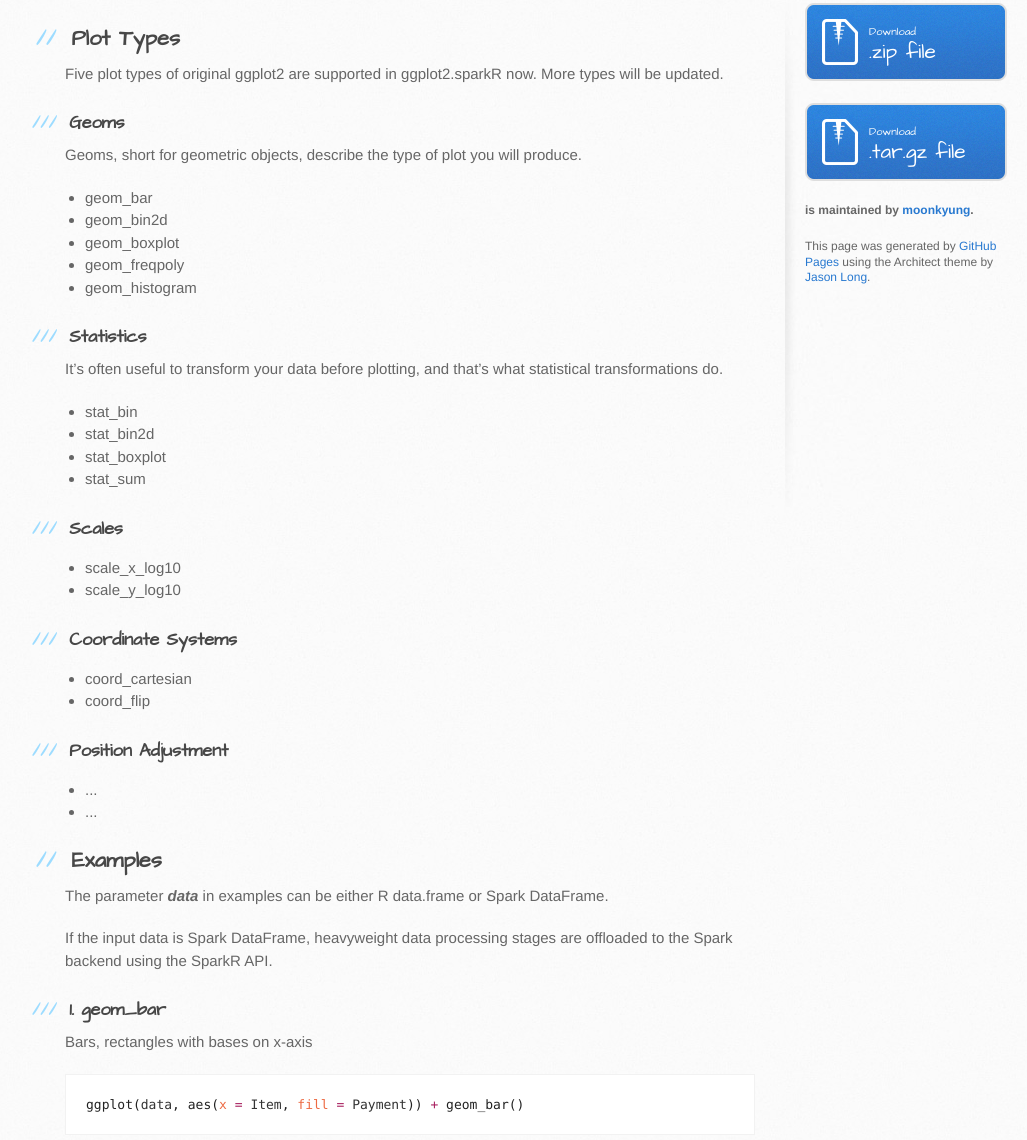
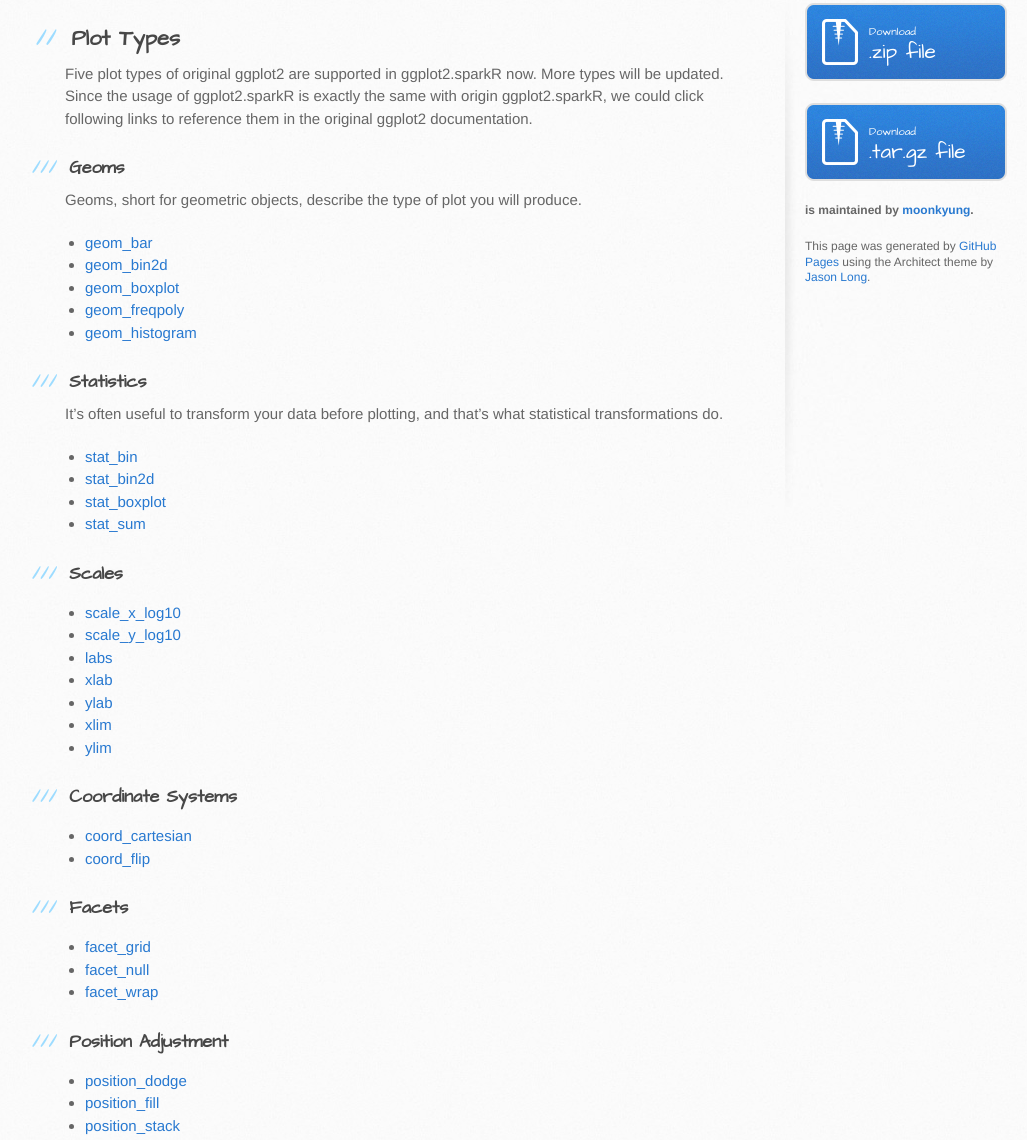
Before and after one commit to moonkyung/Test, a plain HTML site: page index.html in a window 1280 px wide. Shown: the part 195-1335 px from the top of the page, without its empty margins (105-1132 px from the left). Drawn offline with Linux system fonts and the light colour scheme.

Commit message:
Create gh-pages branch via GitHub

```diff
--- a/index.html
+++ b/index.html
@@ -31,7 +31,8 @@
           <h2>
 <a id="plot-types" class="anchor" href="#plot-types" aria-hidden="true"><span class="octicon octicon-link"></span></a>Plot Types</h2>
 
-<p>Five plot types of original ggplot2 are supported in ggplot2.sparkR now. More types will be updated.</p>
+<p>Five plot types of original ggplot2 are supported in ggplot2.sparkR now. More types will be updated.
+Since the usage of ggplot2.sparkR is exactly the same with origin ggplot2.sparkR, we could click following links to reference them in the original ggplot2 documentation.</p>
 
 <h3>
 <a id="geoms" class="anchor" href="#geoms" aria-hidden="true"><span class="octicon octicon-link"></span></a>Geoms</h3>
@@ -39,11 +40,11 @@
 <p>Geoms, short for geometric objects, describe the type of plot you will produce.</p>
 
 <ul>
-<li>geom_bar</li>
-<li>geom_bin2d</li>
-<li>geom_boxplot</li>
-<li>geom_freqpoly</li>
-<li>geom_histogram</li>
+<li><a href="http://docs.ggplot2.org/current/geom_bar.html">geom_bar</a></li>
+<li><a href="http://docs.ggplot2.org/current/geom_bin2d.html">geom_bin2d</a></li>
+<li><a href="http://docs.ggplot2.org/current/geom_boxplot.html">geom_boxplot</a></li>
+<li><a href="http://docs.ggplot2.org/current/geom_freqpoly.html">geom_freqpoly</a></li>
+<li><a href="http://docs.ggplot2.org/current/geom_histogram.html">geom_histogram</a></li>
 </ul>
 
 <h3>
@@ -52,34 +53,49 @@
 <p>It’s often useful to transform your data before plotting, and that’s what statistical transformations do.</p>
 
 <ul>
-<li>stat_bin</li>
-<li>stat_bin2d</li>
-<li>stat_boxplot</li>
-<li>stat_sum</li>
+<li><a href="http://docs.ggplot2.org/current/stat_bin.html">stat_bin</a></li>
+<li><a href="http://docs.ggplot2.org/current/stat_bin2d.html">stat_bin2d</a></li>
+<li><a href="http://docs.ggplot2.org/current/stat_boxplot.html">stat_boxplot</a></li>
+<li><a href="http://docs.ggplot2.org/current/stat_sum.html">stat_sum</a></li>
 </ul>
 
 <h3>
 <a id="scales" class="anchor" href="#scales" aria-hidden="true"><span class="octicon octicon-link"></span></a>Scales</h3>
 
 <ul>
-<li>scale_x_log10</li>
-<li>scale_y_log10</li>
+<li><a href="http://docs.ggplot2.org/current/scale_continuous.html">scale_x_log10</a></li>
+<li><a href="http://docs.ggplot2.org/current/scale_continuous.html">scale_y_log10</a></li>
+<li><a href="http://docs.ggplot2.org/current/labs.html">labs</a></li>
+<li><a href="http://docs.ggplot2.org/current/labs.html">xlab</a></li>
+<li><a href="http://docs.ggplot2.org/current/labs.html">ylab</a></li>
+<li><a href="http://docs.ggplot2.org/current/xylim.html">xlim</a></li>
+<li><a href="http://docs.ggplot2.org/current/xylim.html">ylim</a></li>
 </ul>
 
 <h3>
 <a id="coordinate-systems" class="anchor" href="#coordinate-systems" aria-hidden="true"><span class="octicon octicon-link"></span></a>Coordinate Systems</h3>
 
 <ul>
-<li>coord_cartesian</li>
-<li>coord_flip</li>
+<li><a href="http://docs.ggplot2.org/current/coord_cartesian.html">coord_cartesian</a></li>
+<li><a href="http://docs.ggplot2.org/current/coord_flip.html">coord_flip</a></li>
+</ul>
+
+<h3>
+<a id="facets" class="anchor" href="#facets" aria-hidden="true"><span class="octicon octicon-link"></span></a>Facets</h3>
+
+<ul>
+<li><a href="http://docs.ggplot2.org/current/facet_grid.html">facet_grid</a></li>
+<li><a href="http://docs.ggplot2.org/current/facet_null.html">facet_null</a></li>
+<li><a href="http://docs.ggplot2.org/current/facet_wrap.html">facet_wrap</a></li>
 </ul>
 
 <h3>
 <a id="position-adjustment" class="anchor" href="#position-adjustment" aria-hidden="true"><span class="octicon octicon-link"></span></a>Position Adjustment</h3>
 
 <ul>
-<li>...</li>
-<li>...</li>
+<li><a href="http://docs.ggplot2.org/current/position_dodge.html">position_dodge</a></li>
+<li><a href="http://docs.ggplot2.org/current/position_fill.html">position_fill</a></li>
+<li><a href="http://docs.ggplot2.org/current/position_stack.html">position_stack</a></li>
 </ul>
 
 <h2>
```
Also changed, not shown: params.json (+1 -1 lines).
